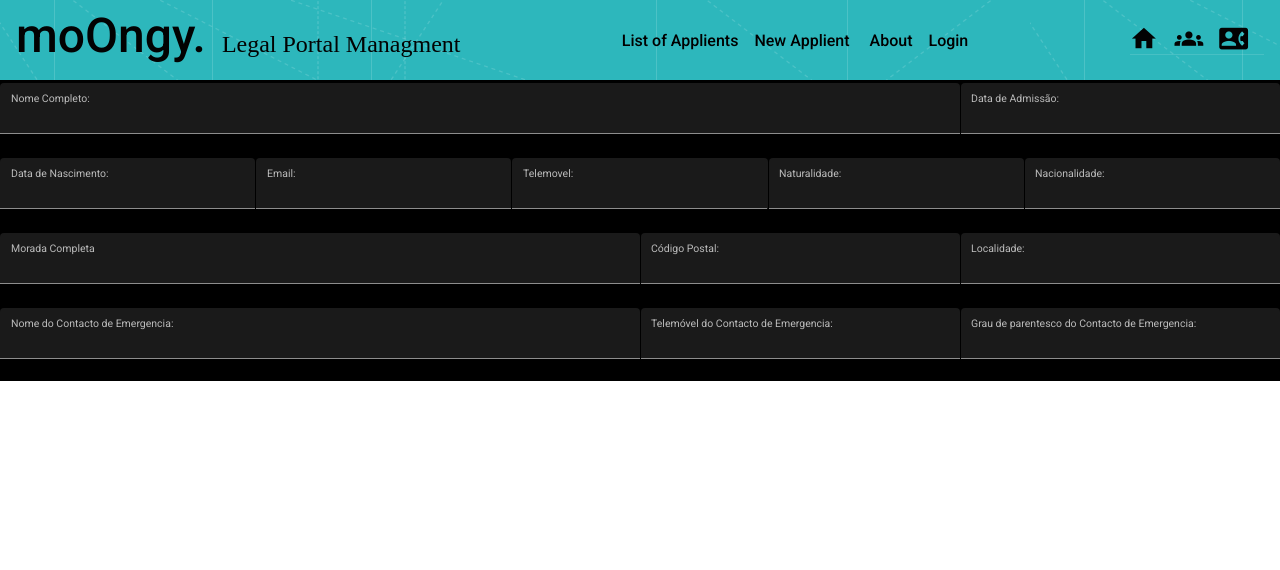
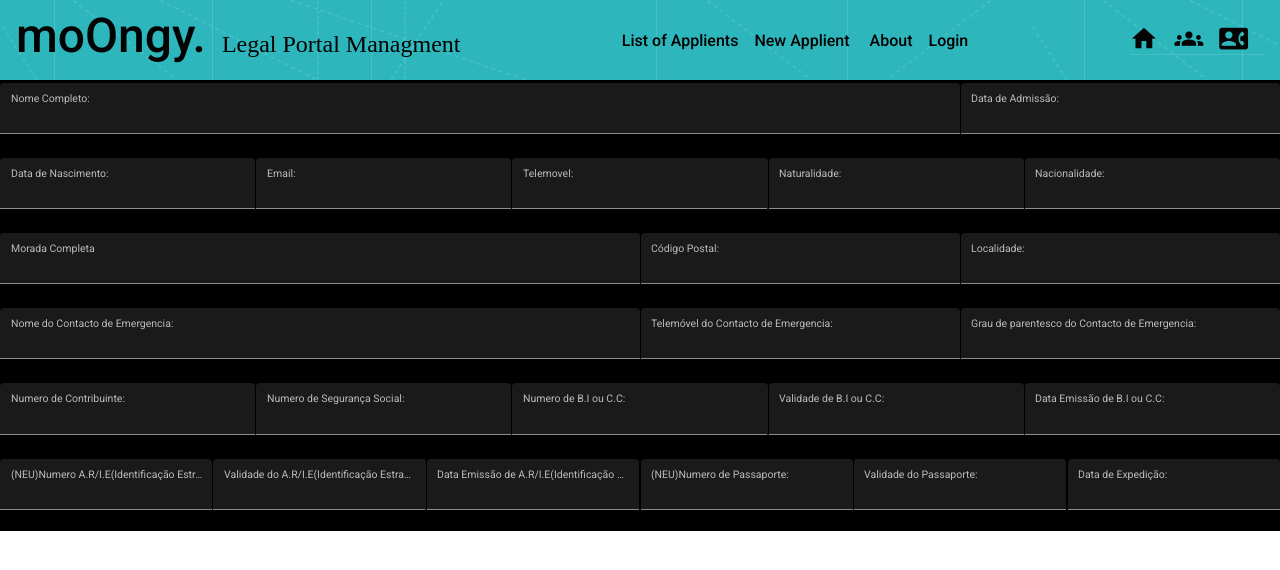
Before and after one commit to Tonyfilho/legalPortalManagment, an Angular app in the folder legalPortalManagment/: page /applient/1 in a window 1280 px wide. Shown: the top 570 px of the page. Built offline with nearby package versions, Linux system fonts and the light colour scheme; a web font is replaced by a local one.

Commit message:
grid de documentos de  fora da EU

```diff
--- a/legalPortalManagment/src/app/applients/applient/applient.component.html
+++ b/legalPortalManagment/src/app/applients/applient/applient.component.html
@@ -28,7 +28,7 @@
         </mat-form-field>
       </mat-grid-tile>
     </mat-grid-list>
-    <!-- 2º Grid  nome e data de admissão -->
+    <!-- 2º Grid  Data de Nascimento Email: Telemovel: Naturalidade ....: -->
     <mat-grid-list cols="5" rowHeight="4.7rem" gutterSize="1px">
       <mat-grid-tile colspan="1">
         <mat-form-field
@@ -154,5 +154,127 @@
         </mat-form-field>
       </mat-grid-tile>
     </mat-grid-list>
+     <!-- 5º Grid  Documentos de Portugal -->
+     <mat-grid-list cols="5" rowHeight="4.7rem" gutterSize="1px">
+      <mat-grid-tile colspan="1">
+        <mat-form-field
+          floatLabel="always"
+          appearance="fill"
+          color="primary"
+          style="width: 100%"
+        >
+          <mat-label>Numero de Contribuinte:</mat-label>
+          <input matInput /> </mat-form-field
+      ></mat-grid-tile>
+      <mat-grid-tile colspan="1">
+        <mat-form-field
+          floatLabel="always"
+          appearance="fill"
+          color="primary"
+          style="width: 100%"
+        >
+          <mat-label>Numero de Segurança Social:</mat-label>
+          <input matInput /> </mat-form-field
+      ></mat-grid-tile>
+      <mat-grid-tile colspan="1">
+        <mat-form-field
+          floatLabel="always"
+          appearance="fill"
+          color="primary"
+          style="width: 100%"
+        >
+          <mat-label>Numero de B.I ou C.C:</mat-label>
+          <input matInput /> </mat-form-field
+      ></mat-grid-tile>
+      <mat-grid-tile colspan="1">
+        <mat-form-field
+          floatLabel="always"
+          appearance="fill"
+          color="primary"
+          style="width: 100%"
+        >
+          <mat-label>Validade de B.I ou C.C:</mat-label>
+          <input matInput />
+        </mat-form-field>
+      </mat-grid-tile>
+      <mat-grid-tile colspan="1">
+        <mat-form-field
+          floatLabel="always"
+          appearance="fill"
+          color="primary"
+          style="width: 100%"
+        >
+          <mat-label>Data Emissão de B.I ou C.C:</mat-label>
+          <input matInput />
+        </mat-form-field>
+      </mat-grid-tile>
+    </mat-grid-list>
+     <!-- 5º Grid  Documentos de fora da União Europeia -->
+     <mat-grid-list cols="6" rowHeight="4.7rem" gutterSize="1px">
+      <mat-grid-tile colspan="1">
+        <mat-form-field
+          floatLabel="always"
+          appearance="fill"
+          color="primary"
+          style="width: 100%"
+        >
+          <mat-label>(NEU)Numero A.R/I.E(Identificação Estrangeira):</mat-label>
+          <input matInput /> </mat-form-field
+      ></mat-grid-tile>
+      <mat-grid-tile colspan="1">
+        <mat-form-field
+          floatLabel="always"
+          appearance="fill"
+          color="primary"
+          style="width: 100%"
+        >
+          <mat-label>Validade do A.R/I.E(Identificação Estrangeira):</mat-label>
+          <input matInput />
+        </mat-form-field>
+      </mat-grid-tile>
+      <mat-grid-tile colspan="1">
+        <mat-form-field
+          floatLabel="always"
+          appearance="fill"
+          color="primary"
+          style="width: 100%"
+        >
+          <mat-label>Data Emissão de A.R/I.E(Identificação Estrangeira):</mat-label>
+          <input matInput />
+        </mat-form-field>
+      </mat-grid-tile>
+      <mat-grid-tile colspan="1">
+        <mat-form-field
+          floatLabel="always"
+          appearance="fill"
+          color="primary"
+          style="width: 100%"
+        >
+          <mat-label>(NEU)Numero de Passaporte:</mat-label>
+          <input matInput /> </mat-form-field
+      ></mat-grid-tile>
+      <mat-grid-tile colspan="1">
+        <mat-form-field
+          floatLabel="always"
+          appearance="fill"
+          color="primary"
+          style="width: 100%"
+        >
+          <mat-label>Validade do Passaporte:</mat-label>
+          <input matInput />
+        </mat-form-field>
+      </mat-grid-tile>
+      <mat-grid-tile colspan="1">
+        <mat-form-field
+          floatLabel="always"
+          appearance="fill"
+          color="primary"
+          style="width: 100%"
+        >
+          <mat-label>Data de  Expedição:</mat-label>
+          <input matInput />
+        </mat-form-field>
+      </mat-grid-tile>
+    </mat-grid-list>
   </form>
 </div>
```
